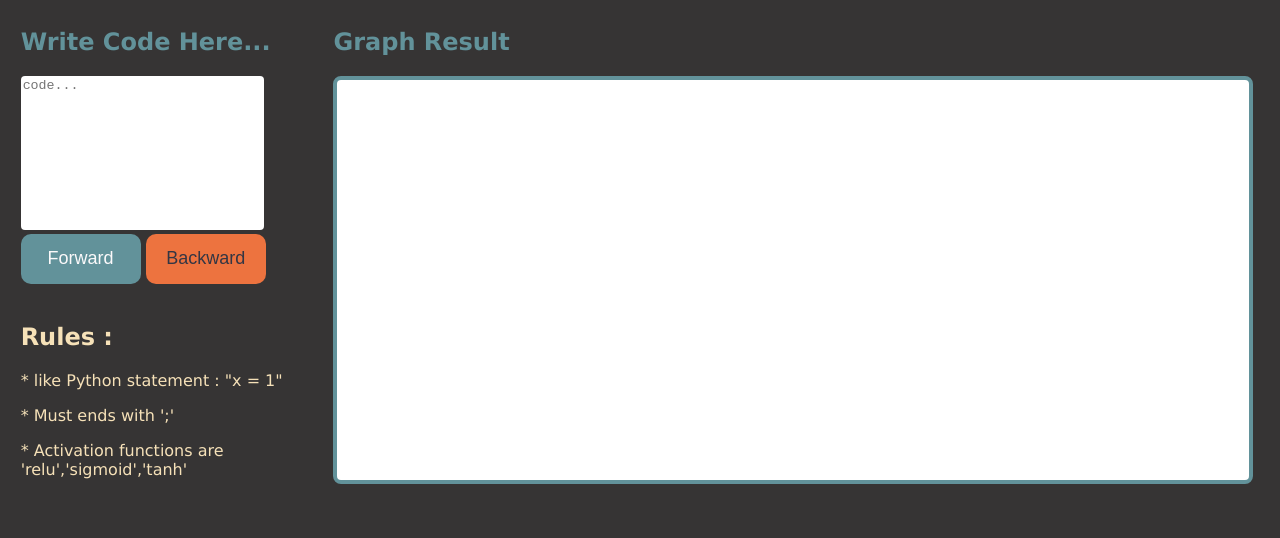
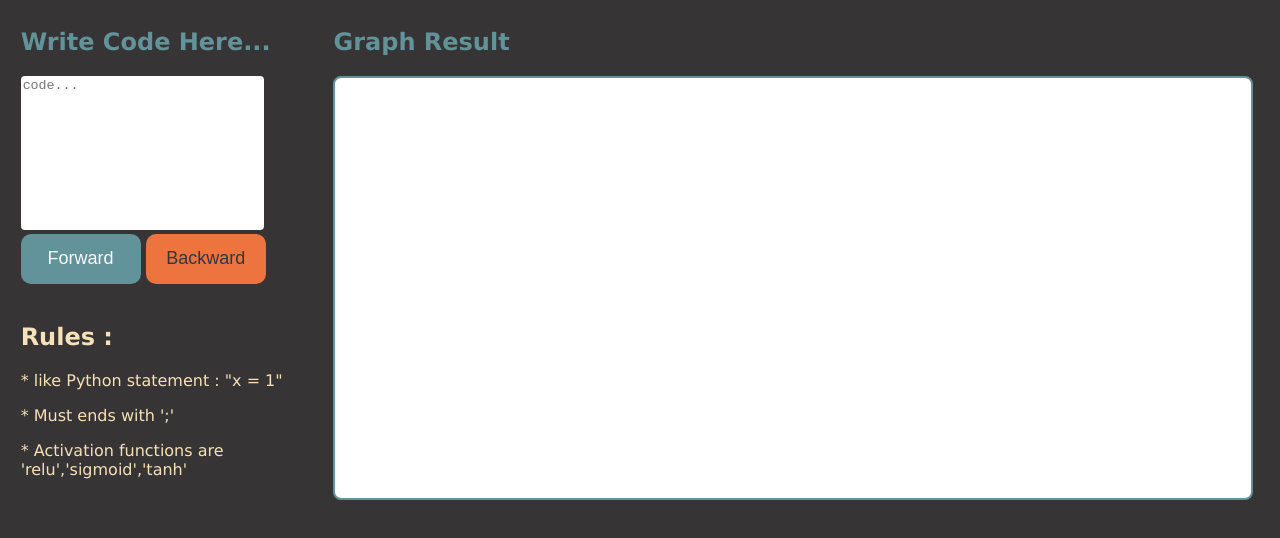
Before and after one commit to Shubbair/MicroGrad-JS, a plain HTML site: page index.html in a window 1280 px wide. Drawn offline with Linux system fonts and the light colour scheme; a script that the page names is missing.

Commit message:
Updating Code Jun-10

```diff
--- a/style.css
+++ b/style.css
@@ -1,6 +1,7 @@
 body {
     background-color: #363434;
     font-family: Verdana, sans-serif;
+    overflow: none;
 }
 
 .draw {
@@ -34,25 +35,16 @@ body {
 }
 
 .graph {
+    padding: 10px;
     margin-top: 2%;
     margin-right: 2%;
     background-color: white;
+    max-width: 950px;
     height: 50vh;
-    border: 4px solid #62929a;
+    border: 2px solid #62929a;
     border-radius: 8px;
-    overflow: auto;
+    overflow: scroll;
     scrollbar-color: #c65f63 #c65f63;
-}
-
-.graph::-webkit-scrollbar {
-    -webkit-appearance: none;
-    width: 7px;
-}
-
-.graph::-webkit-scrollbar-thumb {
-    border-radius: 4px;
-    background-color: rgba(0, 0, 0, 0.5);
-    -webkit-box-shadow: 0 0 1px rgba(255, 255, 255, 0.5);
 }
 
 .presentation {
```
